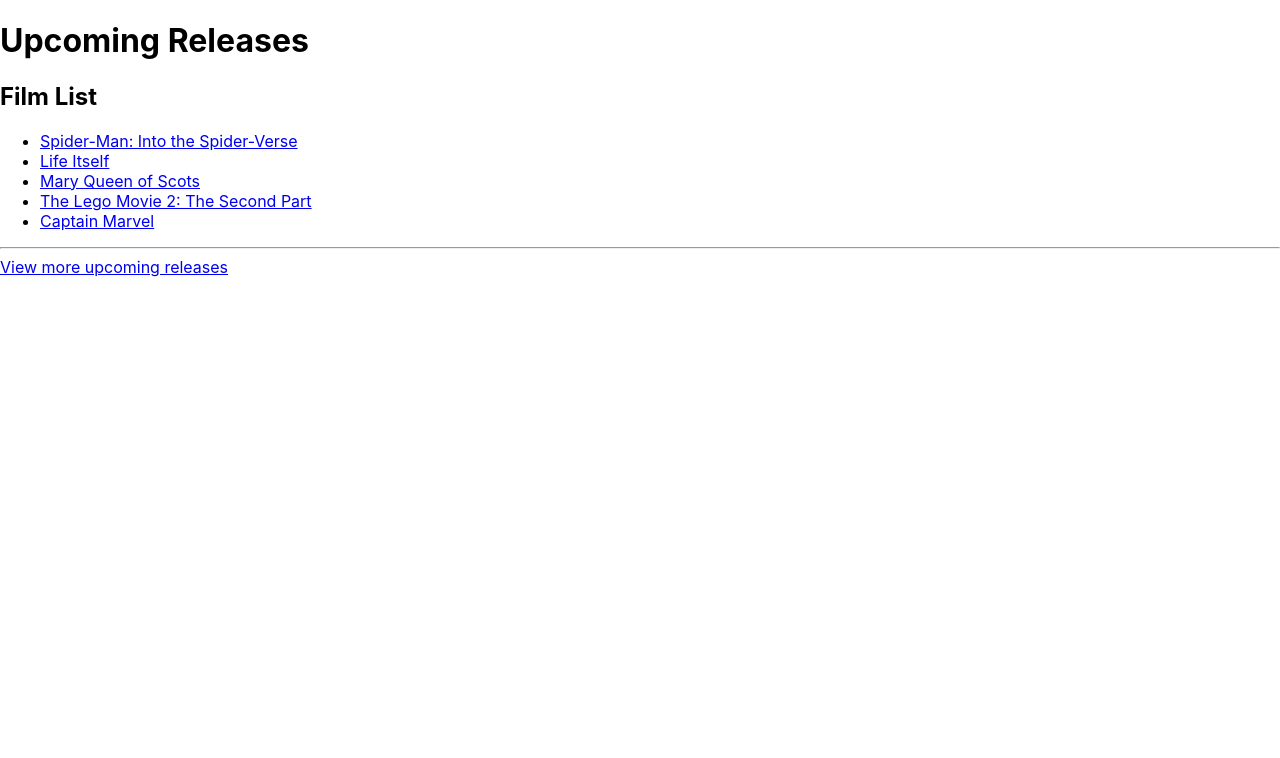
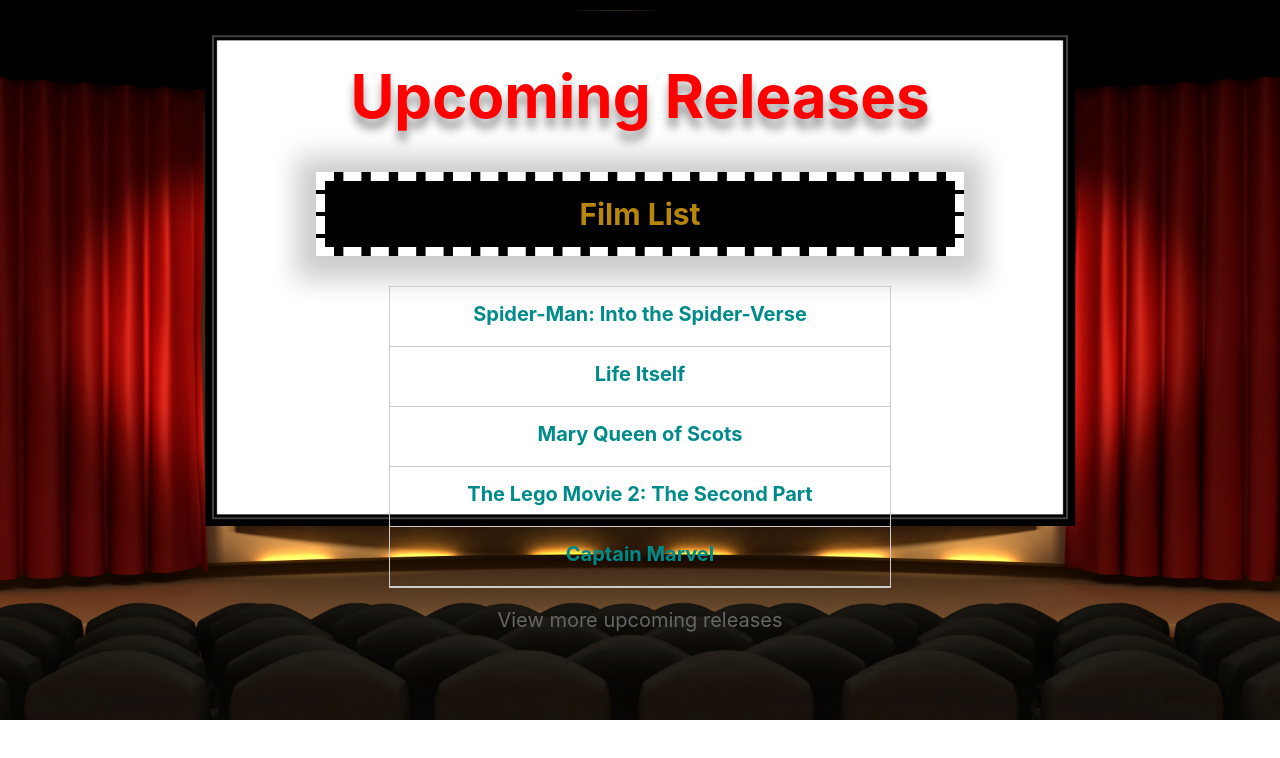
Before and after one commit to br1Pod/wk7d1hw_film_app, a React (Create React App) app: page / in a window 1280 px wide. Shown: the top 758 px of the page. Built offline with nearby package versions, Linux system fonts and the light colour scheme.

Commit message:
css styleee added

```diff
--- a/src/App.css
+++ b/src/App.css
@@ -36,3 +36,58 @@
     transform: rotate(360deg);
   }
 }
+
+/* my styles */
+body{
+  background-image: url(screen.png);
+  text-align: center;
+  background-repeat: no-repeat;
+  background-size: cover;
+  min-width: 900px;
+}
+h1 {
+  color: red;
+  font-size: 60px;
+  text-shadow: #999 0 10px 10px;
+  margin-top: 60px;
+}
+
+h2 {
+  background-color: black;
+  width: 600px;
+  margin: auto;
+  padding: 15px;
+  color: darkgoldenrod;
+  font-size: 30px;
+  border: 9px dashed white;
+  box-shadow: 0px 4px 25px 20px rgb(0 0 0 / 20%);
+}
+
+ul {
+  border: 1px solid #ccc;
+  width: 500px;
+  margin: 30px auto 20px;
+  list-style-type: none;
+  padding-left: 0;
+}
+
+li {
+  display: block;
+  border-bottom: 1px solid #ccc;
+  padding-bottom: 20px;
+}
+
+li a {
+  text-decoration: none;
+  font-size: 20px;
+  color: darkcyan;
+  margin-top: 15px;
+  display: block;
+  font-weight: bold;
+}
+
+#more-link {
+  color: #666;
+  font-size: 20px;
+  text-decoration: none;
+}
--- a/src/containers/filmbox.js
+++ b/src/containers/filmbox.js
@@ -37,8 +37,7 @@
         <>
             <h1>Upcoming Releases</h1>
             <FilmList films={films}/>
-            <hr />
-            <a href="https://www.imdb.com/calendar/?region=gb" target="_blank" title="View more upcoming releases on IMDB">View more upcoming releases</a>
+            <a id="more-link" href="https://www.imdb.com/calendar/?region=gb" target="_blank" title="View more upcoming releases on IMDB">View more upcoming releases</a>
         </>
     )
 
```
Also changed, not shown: src/screen.png (renamed from public/screen.png).
